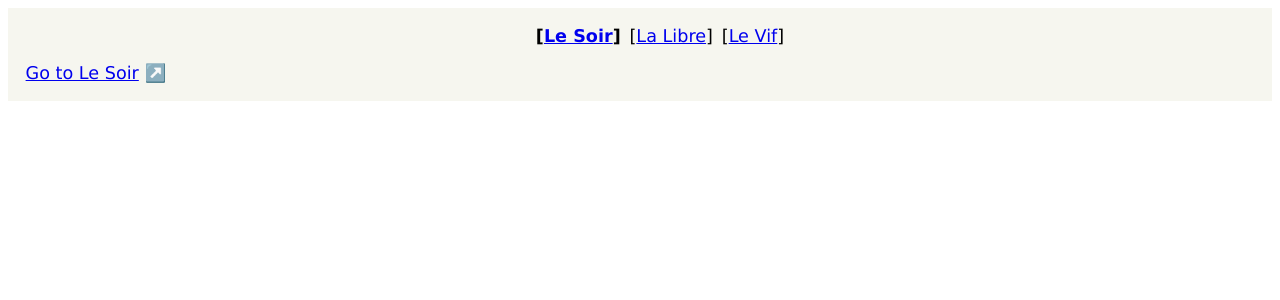
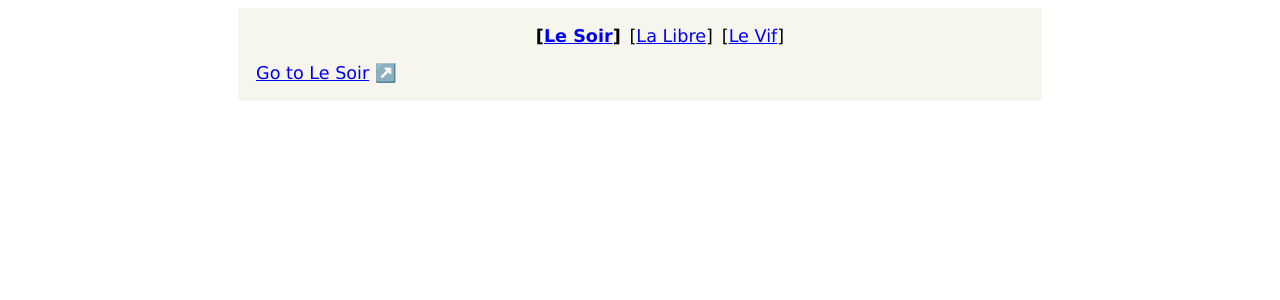
Before and after one commit to yackx/neatnews, a FastAPI app: page /lesoir in a window 1280 px wide. Shown: the top 300 px of the page. Run offline with FastAPI, Linux system fonts and the light colour scheme; data that the repository does not hold is empty.

Commit message:
Add missing CSS properties to center

```diff
--- a/static/style.css
+++ b/static/style.css
@@ -7,6 +7,8 @@
     display: flex;
     flex-direction: column;
     justify-content: center;
+    max-width: 768px;
+    margin: 0 auto;
     padding: 0 1em 1em 1em;
     background-color: #f6f6ef;
 }
```
